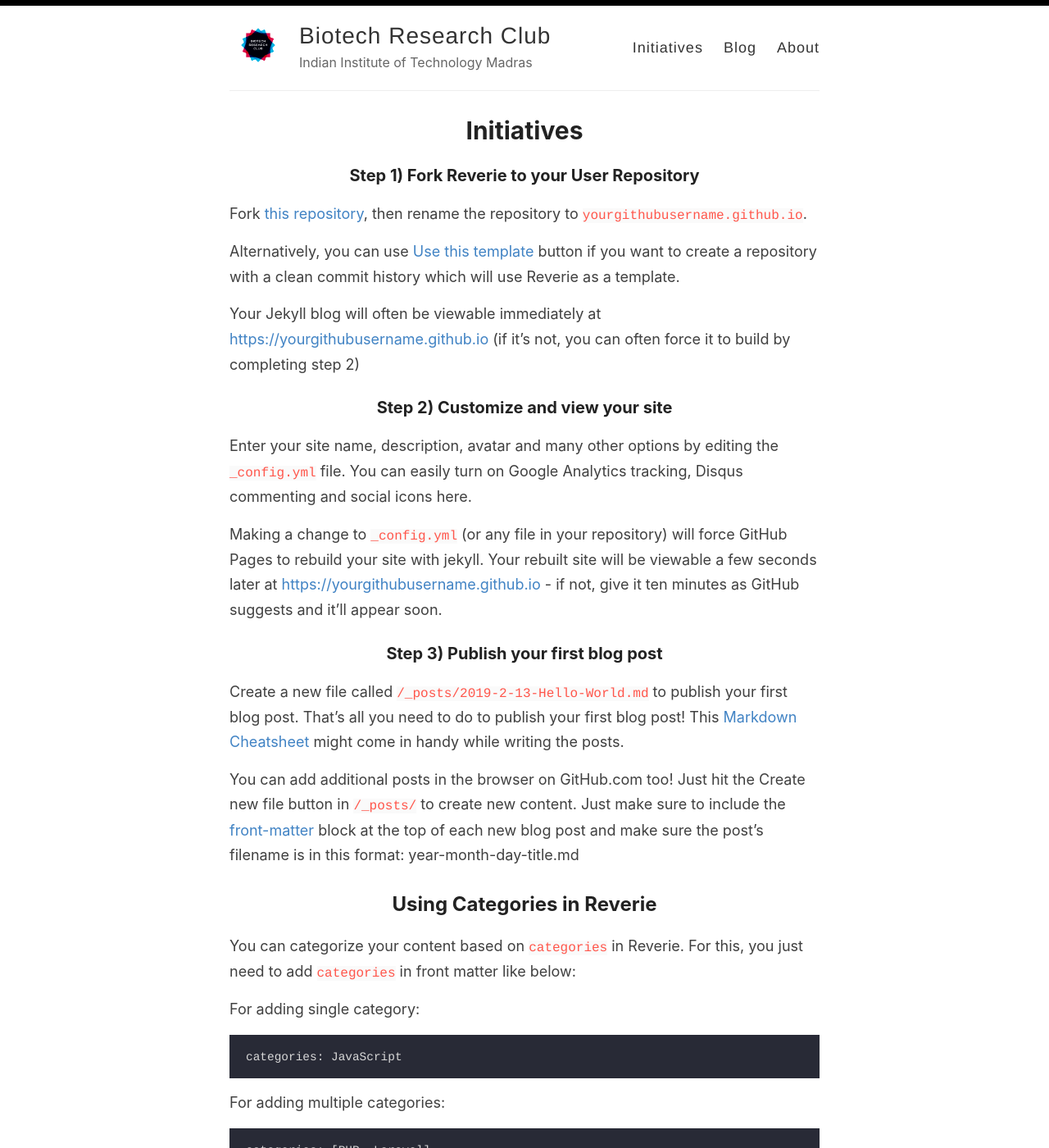
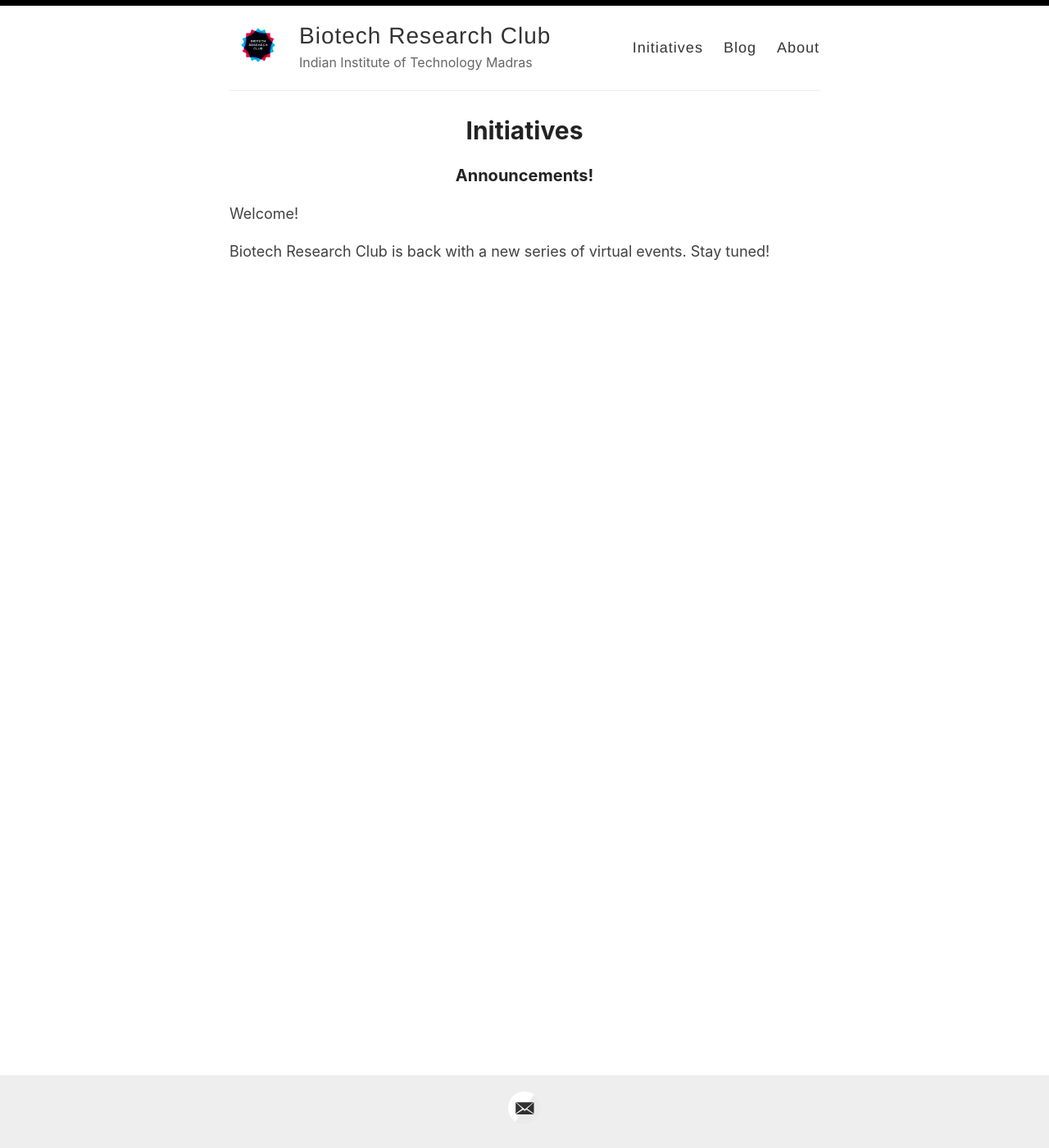
Before and after one commit to nehaswami16/biotechresearchclub, a Jekyll site: the page built from _pages/initiatives.md, in a window 1280 px wide and 1400 px high. Shown: the whole window at 82% size. Built offline with Jekyll 4.4.1, drawn with Linux system fonts in a browser that asks for light colours; some of the changed text lies outside the part shown.

Commit message:
Update initiatives.md

````diff
--- a/_pages/initiatives.md
+++ b/_pages/initiatives.md
@@ -4,48 +4,8 @@
 permalink: /initiatives/
 ---
 
-### Step 1) Fork Reverie to your User Repository
+### Announcements!
 
-Fork [this repository](https://github.com/amitmerchant1990/reverie), then rename the repository to `yourgithubusername.github.io`.
+Welcome!
 
-Alternatively, you can use [Use this template](https://github.com/amitmerchant1990/reverie/generate) button if you want to create a repository with a clean commit history which will use Reverie as a template.
-
-Your Jekyll blog will often be viewable immediately at <https://yourgithubusername.github.io> (if it's not, you can often force it to build by completing step 2)
-
-### Step 2) Customize and view your site
-
-Enter your site name, description, avatar and many other options by editing the `_config.yml` file. You can easily turn on Google Analytics tracking, Disqus commenting and social icons here.
-
-Making a change to `_config.yml` (or any file in your repository) will force GitHub Pages to rebuild your site with jekyll. Your rebuilt site will be viewable a few seconds later at <https://yourgithubusername.github.io> - if not, give it ten minutes as GitHub suggests and it'll appear soon.
-
-### Step 3) Publish your first blog post
-
-Create a new file called `/_posts/2019-2-13-Hello-World.md` to publish your first blog post. That's all you need to do to publish your first blog post! This [Markdown Cheatsheet](https://github.com/adam-p/markdown-here/wiki/Markdown-Cheatsheet) might come in handy while writing the posts.
-
-> You can add additional posts in the browser on GitHub.com too! Just hit the <kbd>Create new file</kbd> button in `/_posts/` to create new content. Just make sure to include the [front-matter](http://jekyllrb.com/docs/frontmatter/) block at the top of each new blog post and make sure the post's filename is in this format: year-month-day-title.md
-
-## Using Categories in Reverie
-
-You can categorize your content based on `categories` in Reverie. For this, you just need to add `categories` in front matter like below:
-
-For adding single category:
-
-```md
-categories: JavaScript
-```
-
-For adding multiple categories:
-
-```md
-categories: [PHP, Laravel]
-```
-
-The contegorized content can be shown over this URL: <https://yourgithubusername.github.io/categories/>
-
-## RSS
-
-The generated [RSS feed](https://en.wikipedia.org/wiki/RSS) of your blog can be found at <https://yourgithubusername.github.io/feed>. You can see the example RSS feed over [here](https://www.amitmerchant.com/reverie/feed).
-
-## Sitemap
-
-The generated sitemap of your blog can be found at <https://yourgithubusername.github.io/sitemap>. You can see the example sitemap feed over [here](https://www.amitmerchant.com/reverie/sitemap).
+Biotech Research Club is back with a new series of virtual events. Stay tuned!
````
